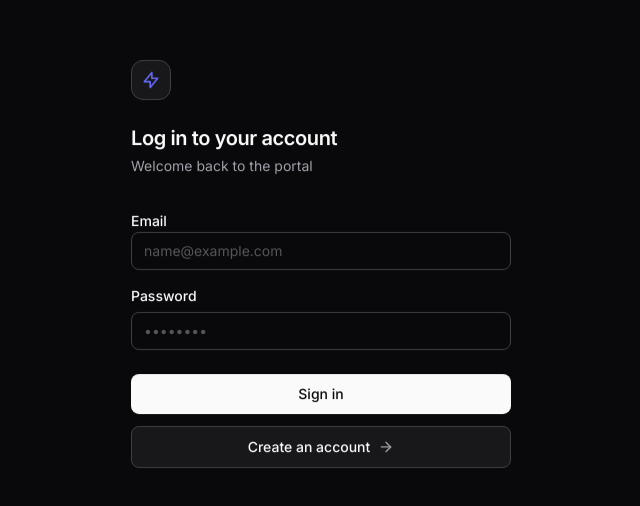
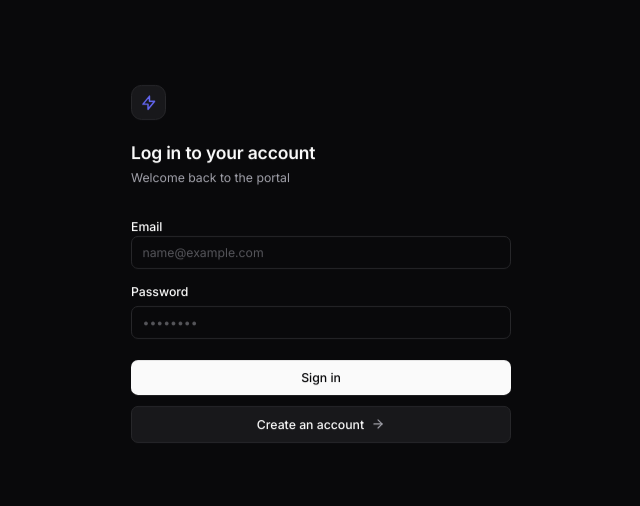
Before and after one commit to Vikas75bit/AI-Ticket-Platform, a React (Vite) app in the folder frontend/: page / in a window 1280 px wide. Shown: the part 136-642 px from the top of the page, without its empty margins (319-959 px from the left). Built offline with nearby package versions, Linux system fonts and the light colour scheme; no server answers.

Commit message:
Update index.css

```diff
--- a/frontend/src/index.css
+++ b/frontend/src/index.css
@@ -1,22 +1,22 @@
-@import url('https://fonts.googleapis.com/css2?family=Inter:wght@300;400;500;600;700;800&display=swap');
+@import url('https://fonts.googleapis.com/css2?family=Inter:wght@300;400;500;600;700&display=swap');
 
 @import "tailwindcss";
 
 @theme {
-  /* Brand Colors */
   --color-brand-bg: #09090b;
   --color-brand-surface: #18181b;
   --color-brand-elevated: #27272a;
-  --color-brand-border: #3f3f46;
+  --color-brand-border: #27272a;
+  --color-brand-border-strong: #3f3f46;
   --color-brand-primary: #6366f1;
-  --color-brand-success: #10b981;
+  --color-brand-success: #22c55e;
   --color-brand-warning: #f59e0b;
   --color-brand-danger: #ef4444;
   --color-brand-text-primary: #fafafa;
   --color-brand-text-secondary: #a1a1aa;
+  --color-brand-text-muted: #71717a;
 }
 
-/* Global Reset & Base Styles */
 html, body {
   margin: 0;
   padding: 0;
@@ -26,16 +26,15 @@
   -webkit-font-smoothing: antialiased;
   -moz-osx-font-smoothing: grayscale;
   line-height: 1.5;
+  font-size: 14px;
 }
 
-/* Typography Hierarchy Enhancements */
 h1, h2, h3, h4, h5, h6 {
   color: var(--color-brand-text-primary);
   font-weight: 600;
-  letter-spacing: -0.02em;
+  letter-spacing: -0.01em;
 }
 
-/* Sleek Scrollbar (Linear/Vercel inspired) */
 ::-webkit-scrollbar {
   width: 6px;
   height: 6px;
@@ -46,21 +45,28 @@
 }
 
 ::-webkit-scrollbar-thumb {
-  background: var(--color-brand-border);
-  border-radius: 4px;
+  background: var(--color-brand-elevated);
+  border-radius: 3px;
 }
 
 ::-webkit-scrollbar-thumb:hover {
-  background: var(--color-brand-text-secondary);
+  background: var(--color-brand-border-strong);
 }
 
 ::selection {
-  background: rgba(99, 102, 241, 0.3); /* Primary color with opacity */
+  background: rgba(99, 102, 241, 0.25);
   color: var(--color-brand-text-primary);
 }
 
-/* Focus Rings */
 *:focus-visible {
   outline: 2px solid var(--color-brand-primary);
-  outline-offset: 2px;
+  outline-offset: 1px;
 }
+
+select {
+  cursor: pointer;
+}
+
+button {
+  cursor: pointer;
+}
```
